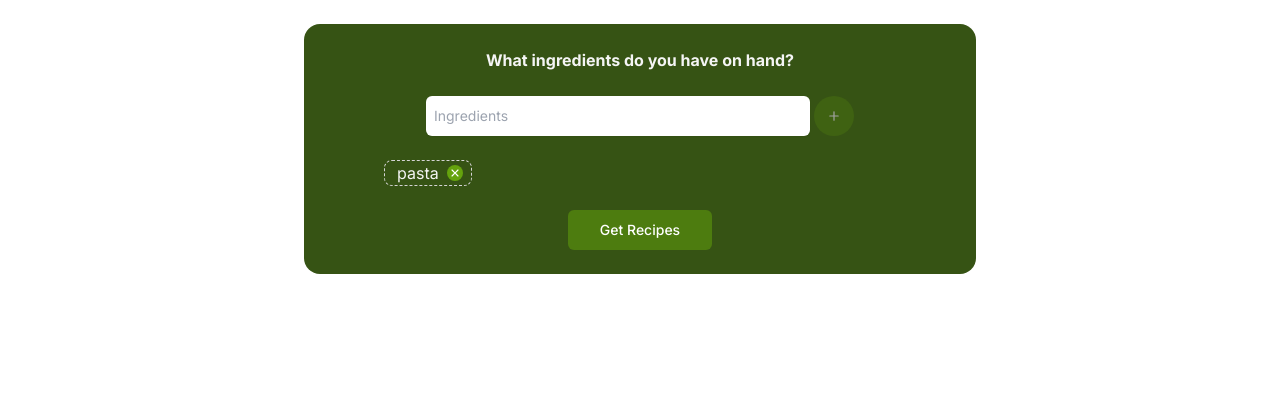
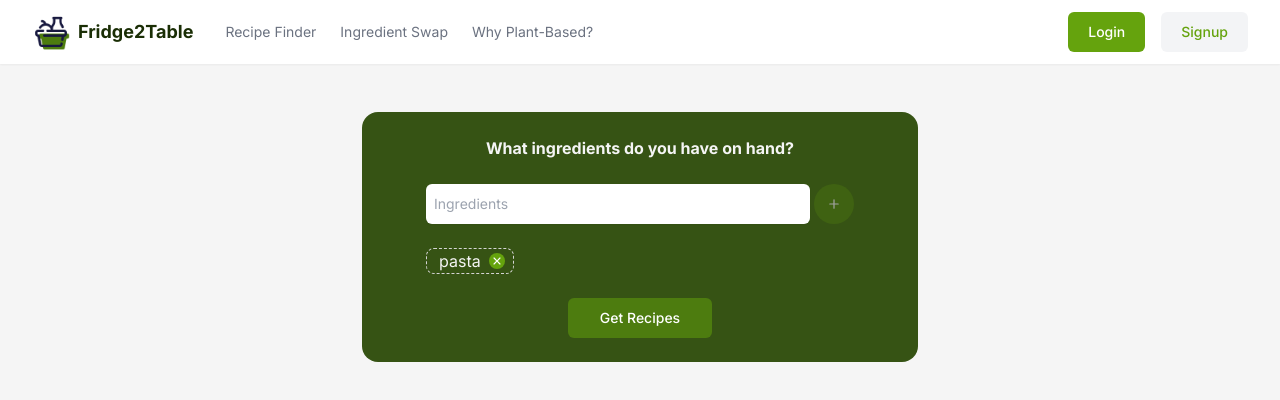
Before and after one commit to dejmedus/fridge2table, a Next.js app: page / in a window 1280 px wide. Shown: the top 400 px of the page. Built offline with nearby package versions, Linux system fonts and the light colour scheme; no server answers.

Commit message:
bring in authcontext provider & favicon

```diff
--- a/app/layout.js
+++ b/app/layout.js
@@ -1,17 +1,31 @@
+
 import './globals.css'
+import { AuthContextProvider } from '@/context/AuthContext'
 import { Inter } from 'next/font/google'
+
+import Navbar from '@/components/Navbar'
 
 const inter = Inter({ subsets: ['latin'] })
 
 export const metadata = {
   title: 'Fridge2Table',
   description: 'Sustainable eating made easy! Simply input the ingredients you have on hand, and receive delicious plant-based recipe options.',
+  icons: {
+    icon: '/favicon.png',
+  },
 }
 
 export default function RootLayout({ children }) {
   return (
-    <html lang="en">
-      <body className={inter.className}>{children}</body>
+    <html lang="en" className={inter.className}>
+      <body className="bg-neutral-100">
+        <AuthContextProvider>
+          <Navbar />
+          <div className='flex flex-col items-center h-full sm:mt-6'>
+            {children}
+          </div>
+        </AuthContextProvider>
+      </body>
     </html>
   )
 }
```
